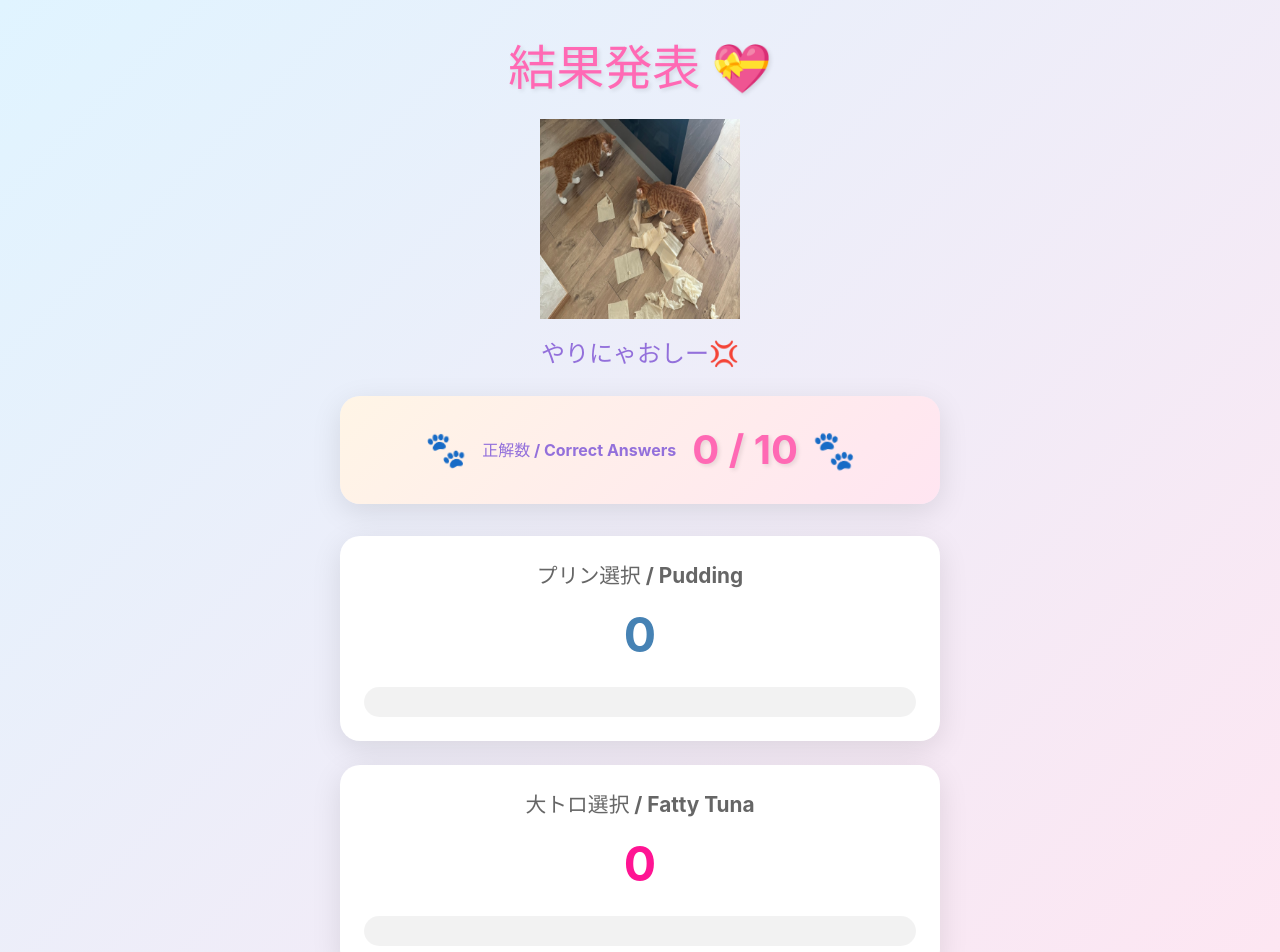
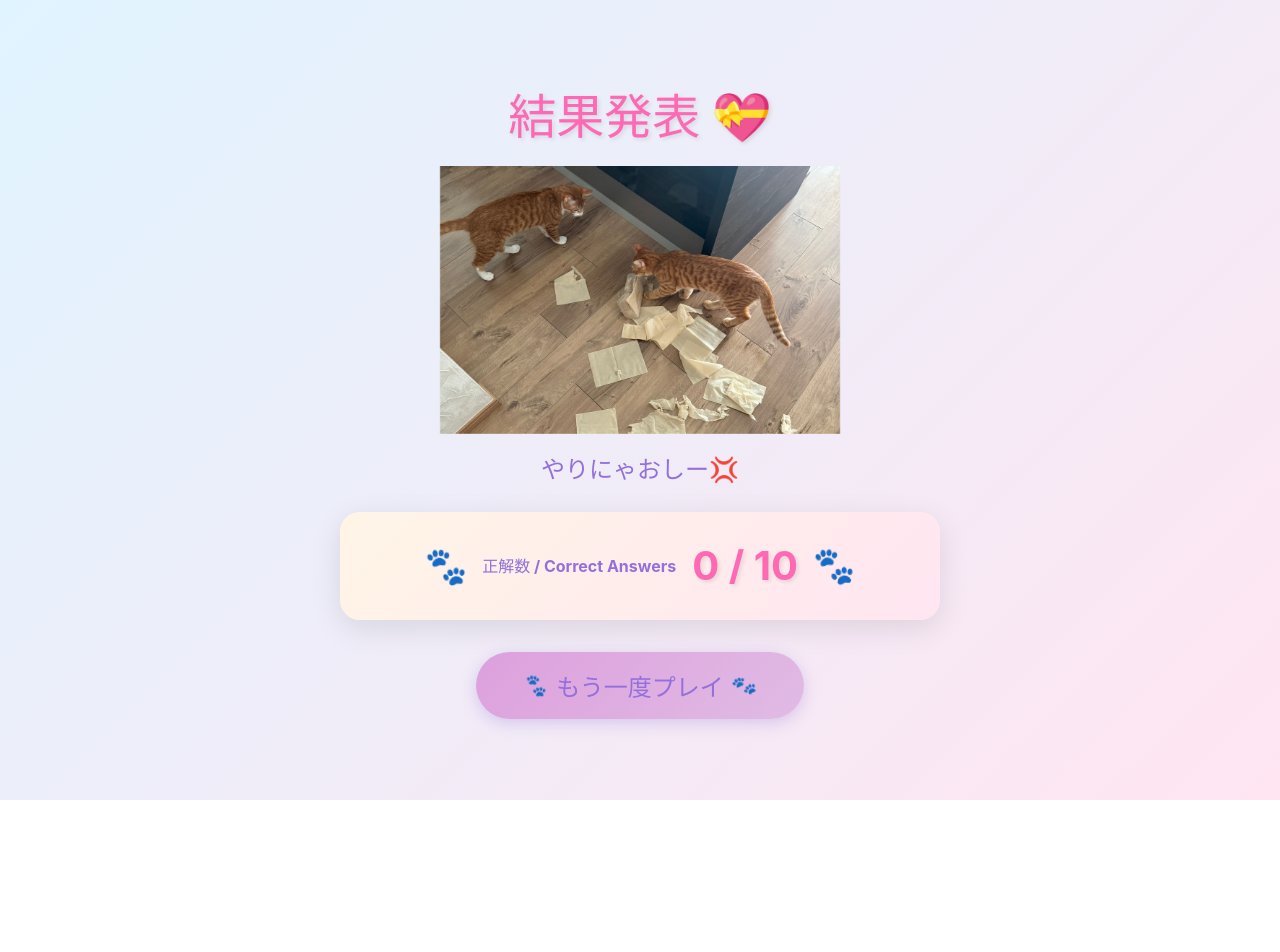
Before and after one commit to hirobekeita/Quiz_PuriToro, a React (Vite) app: page /result in a window 1280 px wide. Shown: the top 952 px of the page. After the commit the page ends 800 px from the top, so only its background shows below. Built offline with nearby package versions, Linux system fonts and the light colour scheme.

Commit message:
Fix result screen: preserve image aspect ratio and remove selection counts
Co-authored-by: hirobekeita <144866386+hirobekeita@users.noreply.github.com>

```diff
--- a/src/screens/ResultScreen.css
+++ b/src/screens/ResultScreen.css
@@ -42,8 +42,9 @@
 }
 
 .cat-image {
-  width: 200px;
-  height: 200px;
+  max-width: 400px;
+  width: 100%;
+  height: auto;
   display: block;
   margin: 0 auto;
 }
--- a/src/screens/ResultScreen.tsx
+++ b/src/screens/ResultScreen.tsx
@@ -9,8 +9,6 @@ const ResultScreen = () => {
 
   // 正解数をカウント / Count correct answers
   const correctCount = answers.filter(a => a.isCorrect).length;
-  const countPurin = answers.filter(a => a.answer === 'プリン').length;
-  const countOtoro = answers.filter(a => a.answer === '大トロ').length;
 
   const handlePlayAgain = () => {
     navigate('/');
@@ -77,30 +75,6 @@ const ResultScreen = () => {
           <div className="paw-icon">🐾</div>
         </div>
 
-        <div className="score-container">
-          <div className="score-card">
-            <div className="score-label">プリン選択 / Pudding</div>
-            <div className="score-value">{countPurin}</div>
-            <div className="score-bar">
-              <div
-                className="score-fill score-fill-a"
-                style={{ width: `${(countPurin / 10) * 100}%` }}
-              ></div>
-            </div>
-          </div>
-
-          <div className="score-card">
-            <div className="score-label">大トロ選択 / Fatty Tuna</div>
-            <div className="score-value">{countOtoro}</div>
-            <div className="score-bar">
-              <div
-                className="score-fill score-fill-b"
-                style={{ width: `${(countOtoro / 10) * 100}%` }}
-              ></div>
-            </div>
-          </div>
-        </div>
-
         <button className="play-again-button" onClick={handlePlayAgain}>
           <span className="button-paw">🐾</span>
           もう一度プレイ
```
